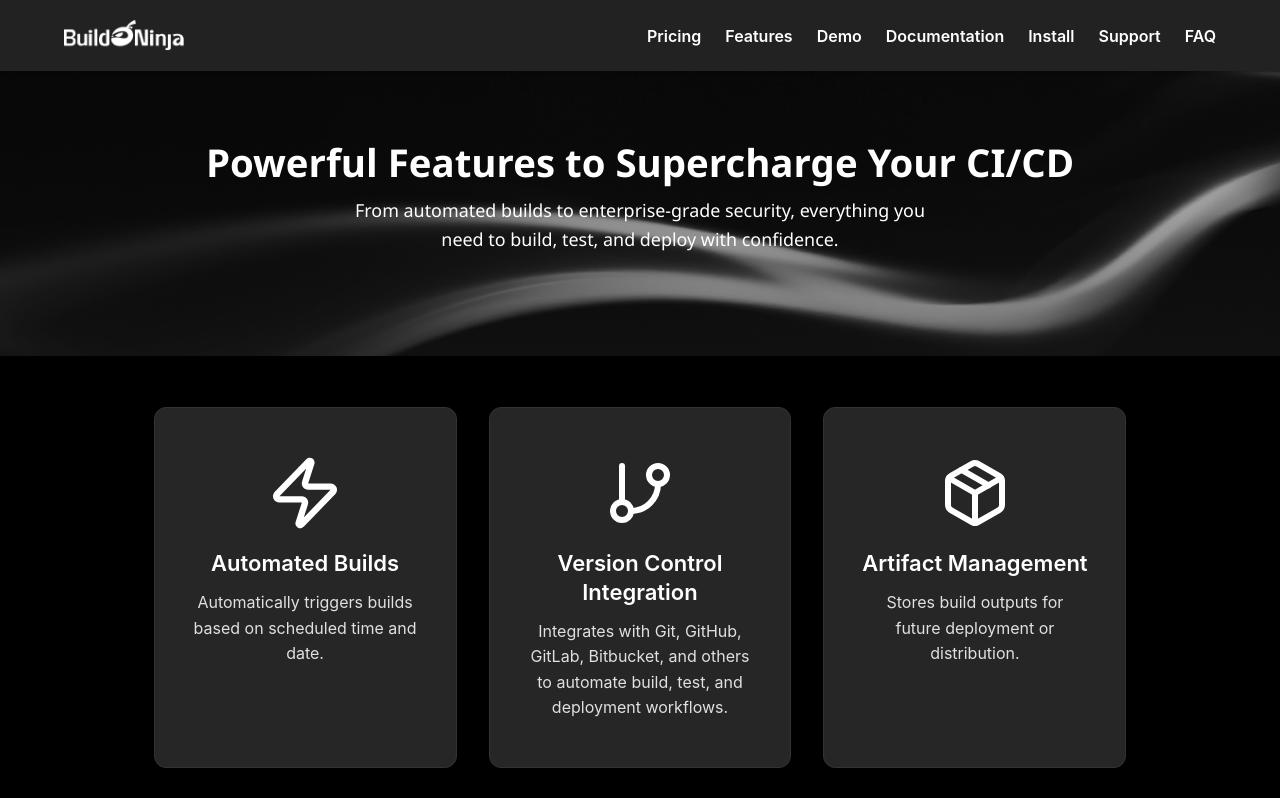
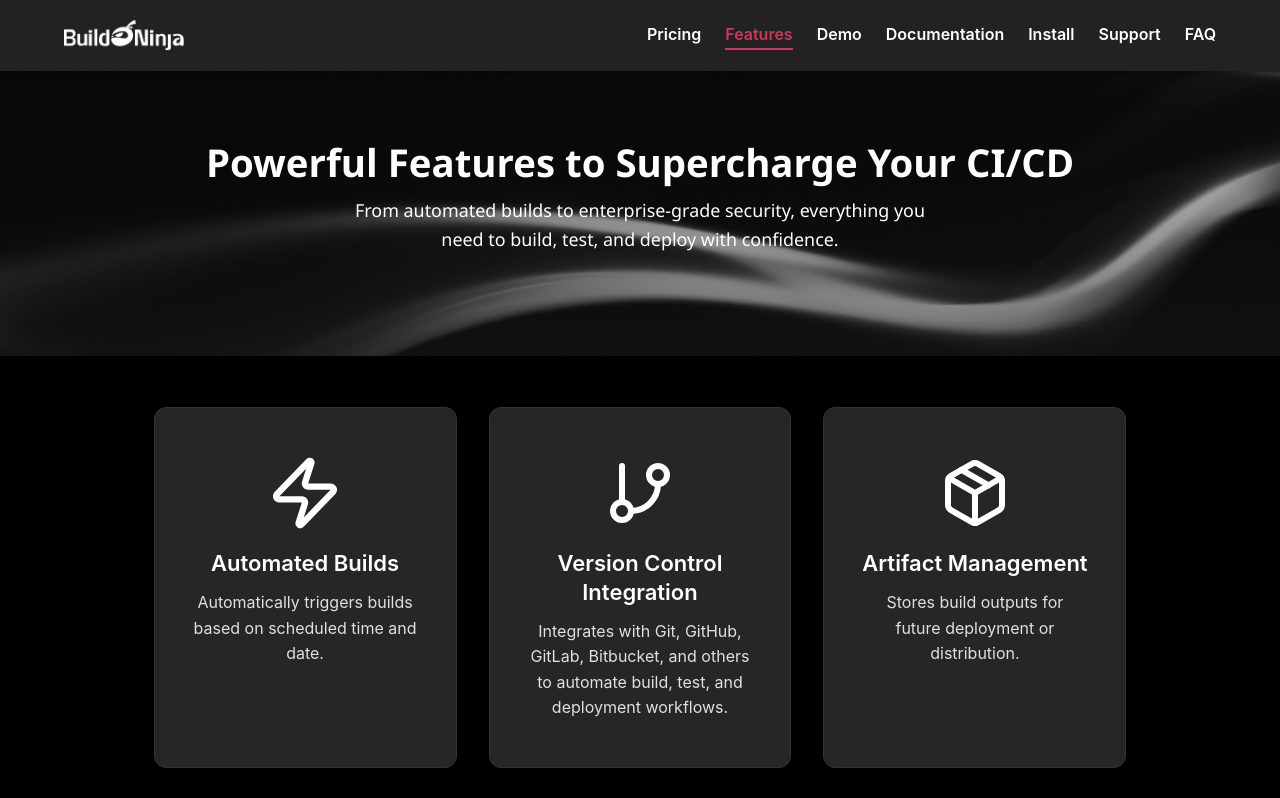
Before and after one commit to chiragbitoni/buildninja-website, a Next.js app: page /Features in a window 1280 px wide. Shown: the top 798 px of the page. Built offline with nearby package versions, Linux system fonts and the light colour scheme; no server answers.

Commit message:
Added code for highlighting active navigation link

```diff
--- a/src/app/components/Nav/NavBar.css
+++ b/src/app/components/Nav/NavBar.css
@@ -58,6 +58,14 @@
 .navbar-link:hover {
   color: #d4335c;
 }
+
+.navbar-link.active-link {
+  color: #d4335c;
+  border-bottom: 2px solid #d4335c;
+  padding-bottom: 2px;
+  transition: color 0.2s, border-bottom 0.3s;
+}
+
 
 /* ==== Hamburger (hidden on desktop) ==== */
 .hamburger {
--- a/src/app/components/Nav/NavBar.jsx
+++ b/src/app/components/Nav/NavBar.jsx
@@ -2,7 +2,7 @@
 import "./NavBar.css";
 import { useState, useEffect } from "react";
 import Image from "next/image";
-import { useRouter } from "next/navigation";
+import { useRouter, usePathname } from "next/navigation";
 
 export default function Navbar() {
   const [show, setShow] = useState(true);
@@ -10,6 +10,7 @@ export default function Navbar() {
   const [menuOpen, setMenuOpen] = useState(false);
 
   const router = useRouter();
+  const pathname = usePathname(); // 👈 Get current path
 
   useEffect(() => {
     const handleScroll = () => {
@@ -69,7 +70,8 @@ export default function Navbar() {
           {navItems.map((item) => (
             <li
               key={item.name}
-              className="navbar-link"
+              className={`navbar-link ${pathname === item.path ? "active-link" : ""
+                }`} // 👈 Highlight active link
               onClick={() => handleNavigation(item.path)}
             >
               {item.name}
```
